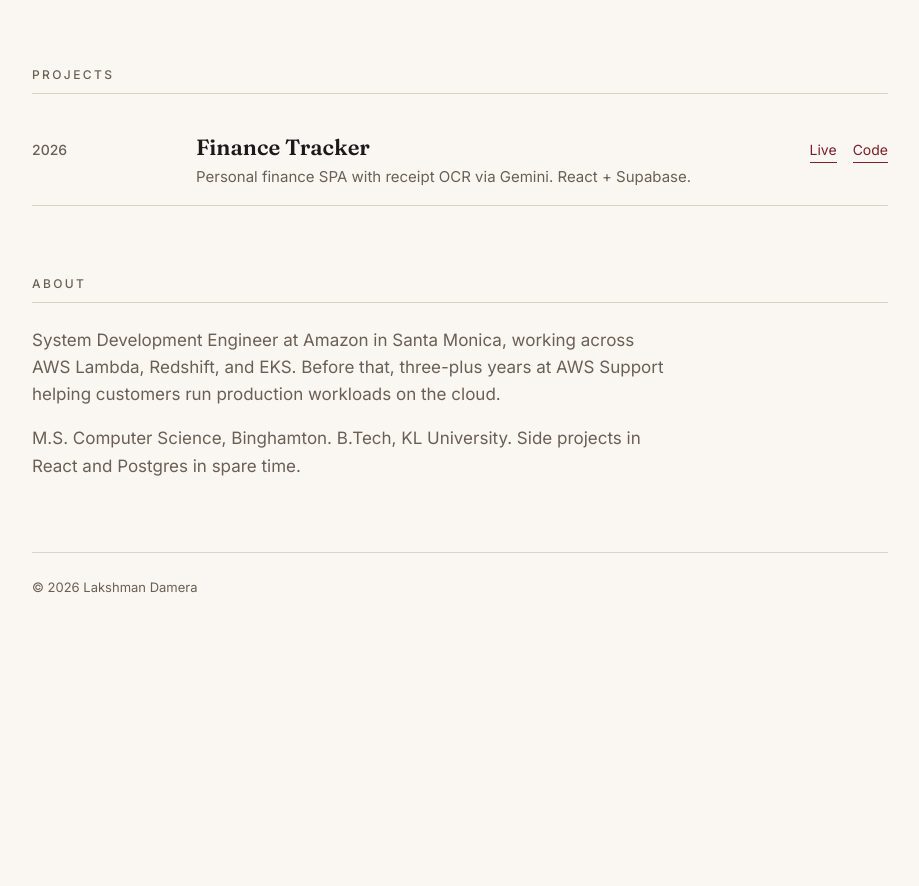
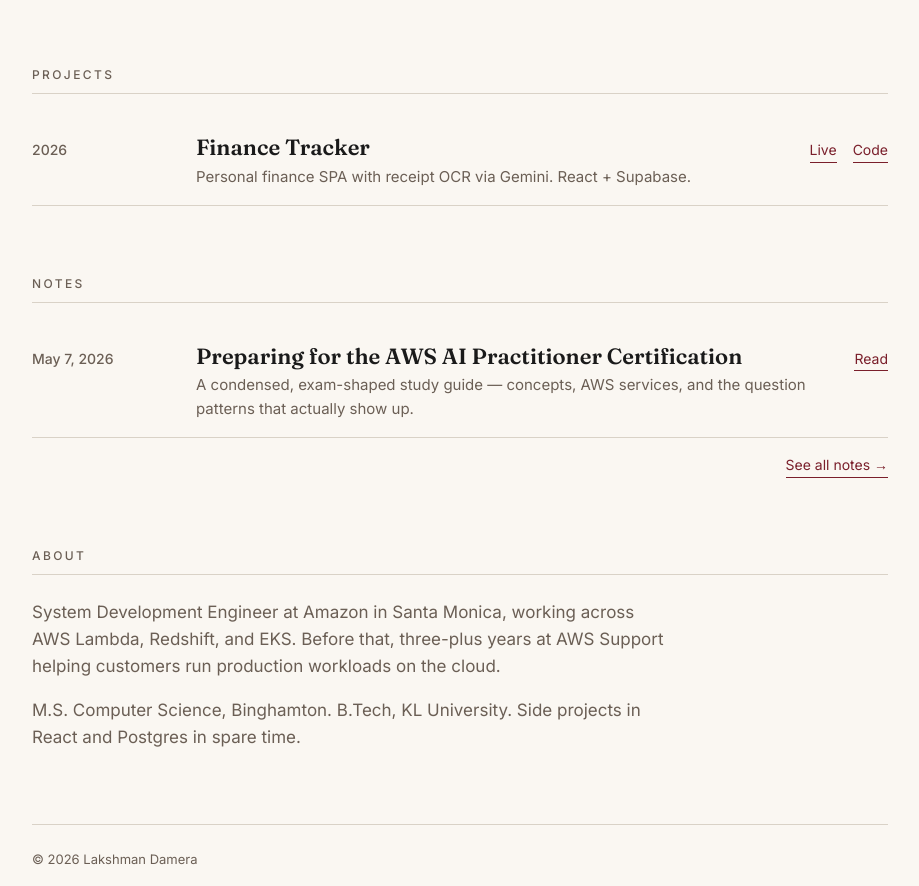
Before and after one commit to damerakd/damera.dev, a plain HTML site: page index.html in a window 1280 px wide. Shown: the part 386-1272 px from the top of the page, without its empty margins (180-1099 px from the left). Before the commit the page ends 1064 px from the top, so only its background shows below. Drawn offline with Linux system fonts and the light colour scheme.

Commit message:
feat: add notes section linking to blog.damera.dev

```diff
--- a/index.html
+++ b/index.html
@@ -47,6 +47,7 @@
   .proj-title { font: 600 22px/1.2 'Fraunces', serif; }
   .proj-desc { color: var(--muted); margin-top: 4px; font-size: 15px; }
   .proj-actions { display: flex; gap: 16px; font-size: 14px; }
+  .notes-cta { display: flex; justify-content: flex-end; margin-top: 16px; font-size: 14px; }
   .about p { max-width: 60ch; color: var(--muted); }
   footer { margin-top: 72px; padding-top: 24px; border-top: 1px solid var(--rule); color: var(--muted); font-size: 13px; }
   @media (max-width: 640px) {
@@ -64,6 +65,7 @@
     <span class="brand">Lakshman Damera</span>
     <span class="links">
       <a href="#projects">Projects</a>
+      <a href="#notes">Notes</a>
       <a href="#about">About</a>
       <a href="https://www.linkedin.com/in/kdamera1/">LinkedIn</a>
       <a href="https://github.com/damerakd">GitHub</a>
@@ -93,6 +95,23 @@
     </div>
   </section>
 
+  <section id="notes">
+    <h2>Notes</h2>
+    <div class="proj">
+      <div class="proj-year">May 7, 2026</div>
+      <div>
+        <div class="proj-title">Preparing for the AWS AI Practitioner Certification</div>
+        <div class="proj-desc">A condensed, exam-shaped study guide — concepts, AWS services, and the question patterns that actually show up.</div>
+      </div>
+      <div class="proj-actions">
+        <a href="https://blog.damera.dev/posts/aws-ai-practitioner/">Read</a>
+      </div>
+    </div>
+    <div class="notes-cta">
+      <a href="https://blog.damera.dev/">See all notes →</a>
+    </div>
+  </section>
+
   <section id="about" class="about">
     <h2>About</h2>
     <p>System Development Engineer at Amazon in Santa Monica, working across AWS Lambda, Redshift, and EKS. Before that, three-plus years at AWS Support helping customers run production workloads on the cloud.</p>
```
